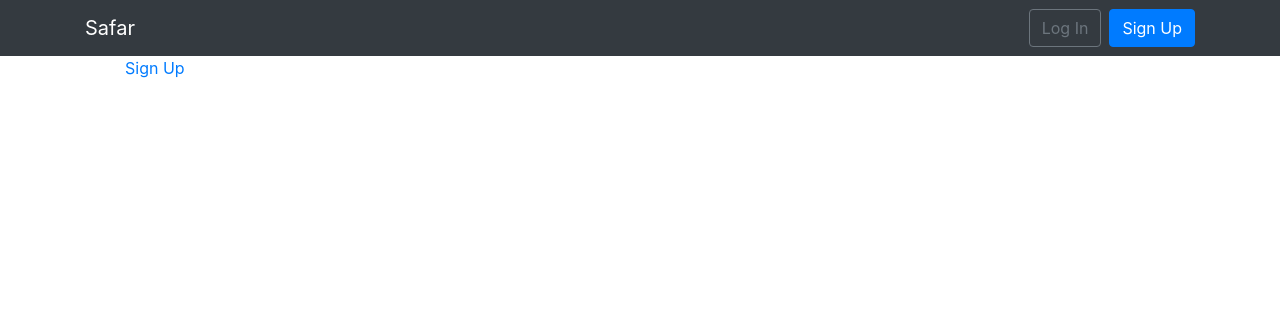
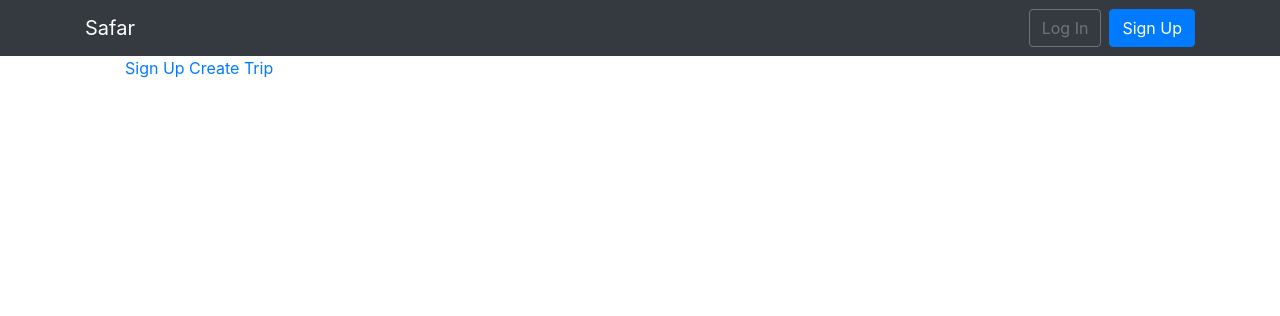
Before and after one commit to nicklocascio/safar, a Django app: page / in a window 1280 px wide. Shown: the top 316 px of the page. Run offline with Django 3.2, Linux system fonts and the light colour scheme; some libraries are stand-ins or nearby versions; some web fonts are replaced.

Commit message:
Update home.html
Added create trip URL

```diff
--- a/safar/templates/home.html
+++ b/safar/templates/home.html
@@ -3,5 +3,6 @@
 {% block content %}
 	<ol>
 	  <a href="{% url 'signup' %}">Sign Up</a>
+	  <a href="{ % url 'createtrip' %}">Create Trip</a>
 	</ol>
 {% endblock %}
```
